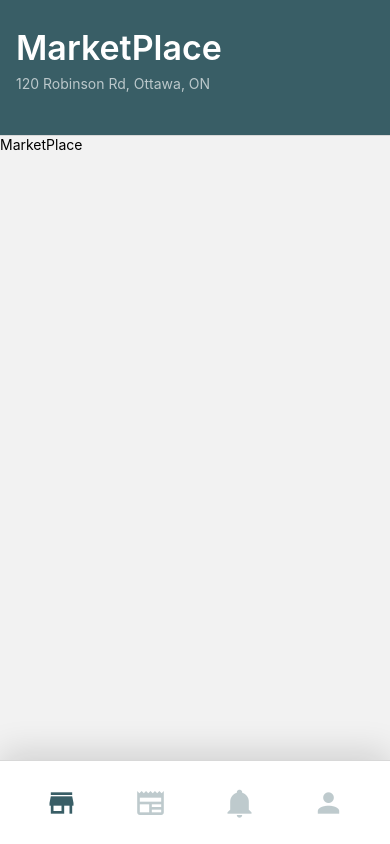
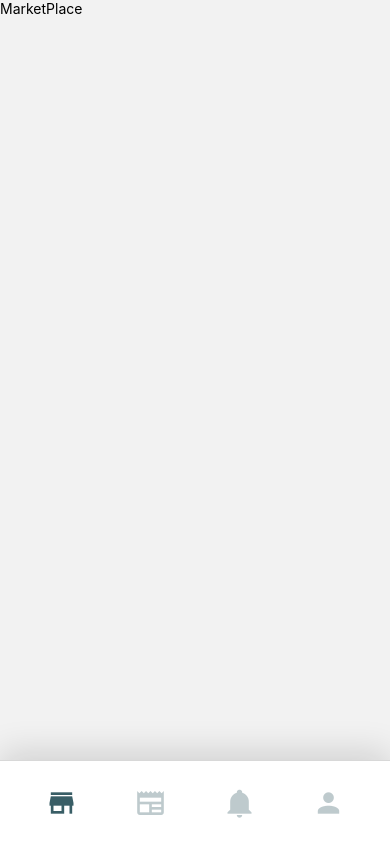
Before and after one commit to cast0273/ThemeProofOfConcept, a React Native app: screen / in a window 390 px wide. Built offline with nearby package versions, Linux system fonts and the light colour scheme.

Commit message:
remove native headers, start creating customer header per screen

```diff
--- a/App.js
+++ b/App.js
@@ -26,8 +26,7 @@ export default function App () {
 
       <TabBar.Navigator
         screenOptions={({ navigation, route }) => ({
-          headerTitleAlign: 'left',
-          headerStyle: { backgroundColor: '#395E66', height: 136 },
+          headerShown: false,
           tabBarIcon: ({ focused, color, size }) => {
             let iconName
             if (route.name === 'MarketPlace') {
@@ -56,36 +55,7 @@ export default function App () {
             shadowOpacity: 0.14,
             shadowRadius: 34,
             elevation: 16
-          },
-          headerTitle: props => (
-            <View
-              style={{
-                display: 'flex',
-                justifyContent: 'flex-start'
-              }}
-            >
-              <Text
-                style={{
-                  fontSize: 34,
-                  fontWeight: '600',
-                  color: '#FFFFFF',
-                  paddingBottom: 7
-                }}
-              >
-                {props.children}
-              </Text>
-              <Text
-                style={{
-                  fontSize: 14,
-                  fontWeight: '400',
-                  color: '#FFFFFFA8',
-                  paddingBottom: 17
-                }}
-              >
-                120 Robinson Rd, Ottawa, ON
-              </Text>
-            </View>
-          )
+          }
         })}
       >
         <TabBar.Screen name='MarketPlace' component={MarketPlace} />
```
